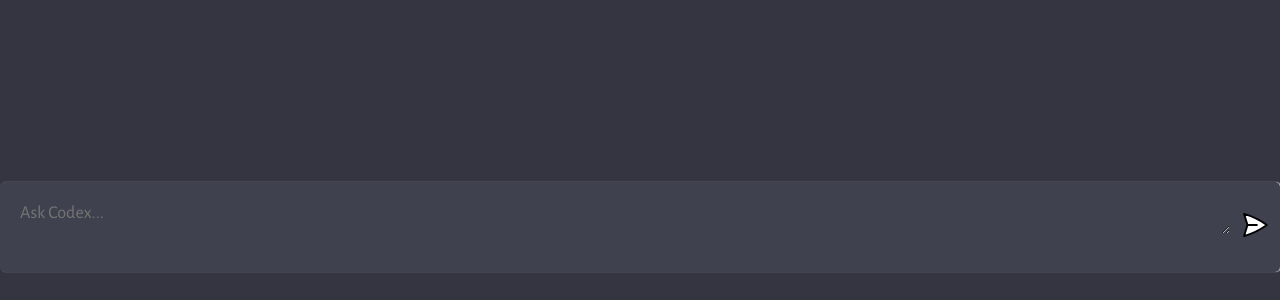
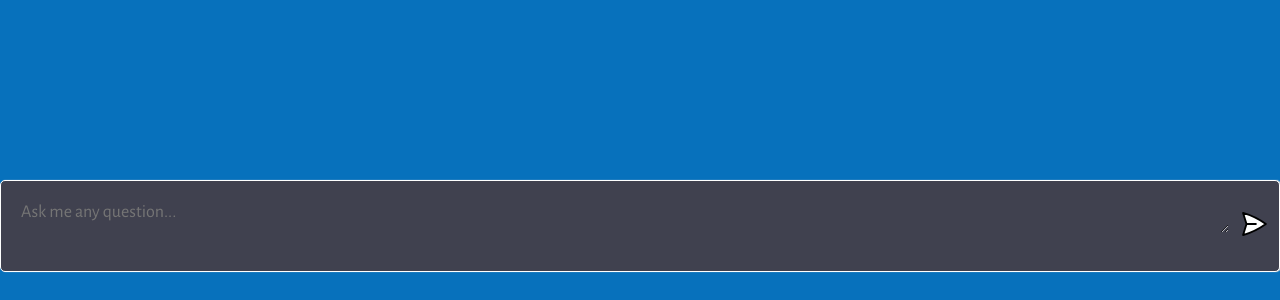
Before and after one commit to otompo/AI-App-Client, a website built with Vite: page index.html in a window 1280 px wide. Shown: the part 500-800 px from the top of the page. Built offline with nearby package versions, Linux system fonts and the light colour scheme.

Commit message:
latest commit

```diff
--- a/index.html
+++ b/index.html
@@ -11,7 +11,7 @@
     <div id="app">
          <div id="chat_container"></div>
          <form>
-          <textarea name="prompt" rows="1" cols="1" placeholder="Ask Codex..."></textarea>
+          <textarea name="prompt" rows="1" cols="1" placeholder="Ask me any question..."></textarea>
           <button type="submit"><img src="assets/send.svg"/></button>
         </form>
     </div>
--- a/style.css
+++ b/style.css
@@ -8,7 +8,7 @@
 }
 
 body {
-  background: #343541;
+  background: #444c9e;
 }
 
 #app {
@@ -19,6 +19,7 @@ body {
   flex-direction: column;
   align-items: center;
   justify-content: space-between;
+  background: #0771bc;
 }
 
 #chat_container {
@@ -26,16 +27,14 @@ body {
   width: 100%;
   height: 100%;
   overflow-y: scroll;
-
   display: flex;
   flex-direction: column;
   gap: 10px;
-
   -ms-overflow-style: none;
   scrollbar-width: none;
-
   padding-bottom: 20px;
   scroll-behavior: smooth;
+  background: #0771bc;
 }
 
 /* hides scrollbar */
@@ -56,7 +55,6 @@ body {
   width: 100%;
   max-width: 1280px;
   margin: 0 auto;
-
   display: flex;
   flex-direction: row;
   align-items: flex-start;
@@ -67,9 +65,7 @@ body {
   width: 36px;
   height: 36px;
   border-radius: 5px;
-
   background: #5436DA;
-
   display: flex;
   justify-content: center;
   align-items: center;
@@ -87,7 +83,6 @@ body {
 
 .message {
   flex: 1;
-
   color: #dcdcdc;
   font-size: 20px;
   max-width: 100%;
@@ -116,6 +111,7 @@ form {
   padding: 10px;
   background: #40414F;
   border-radius: 5px;
+  border: 1px solid #fff;
   display: flex;
   flex-direction: row;
   gap: 10px;
```
